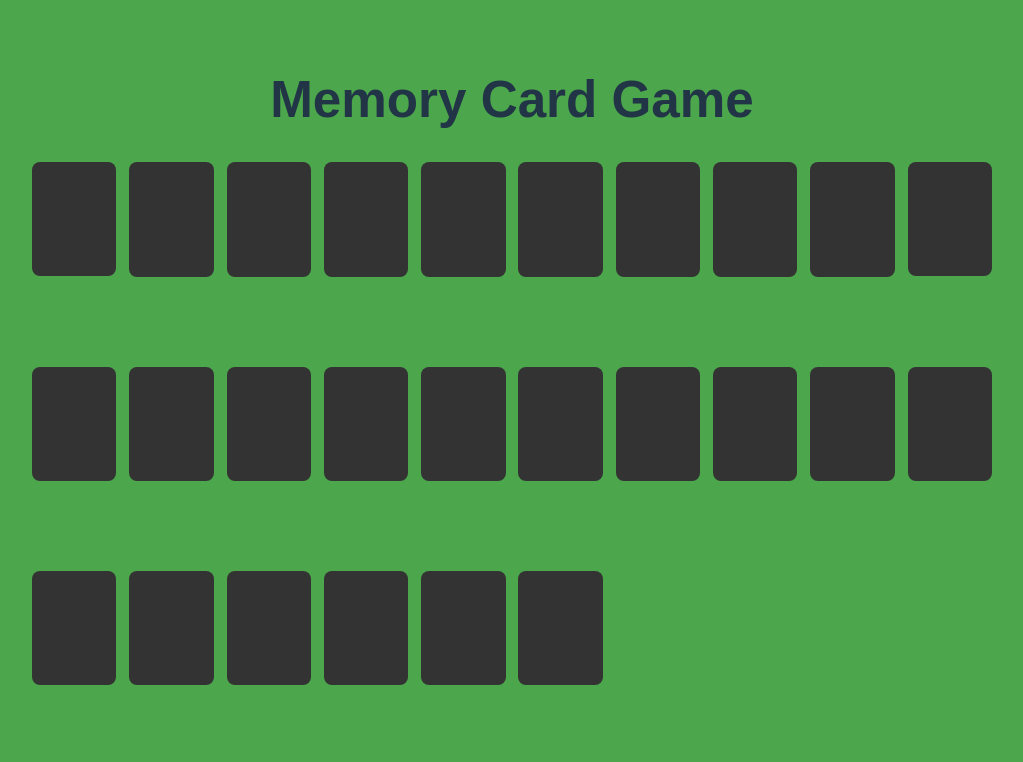
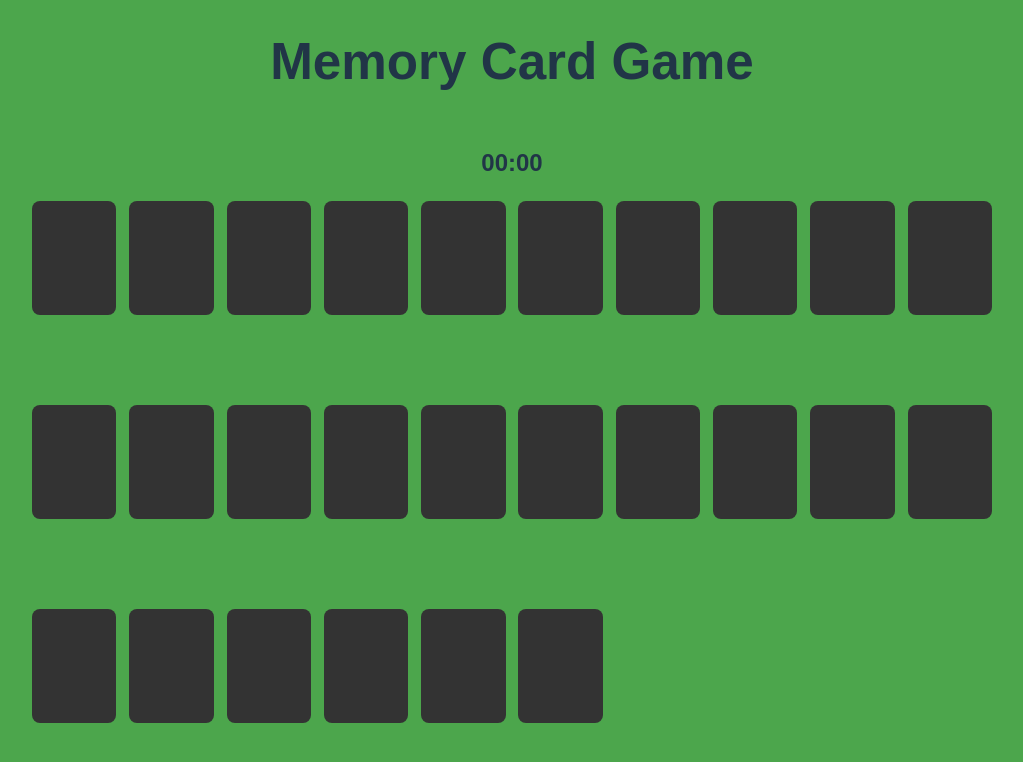
Before and after one commit to ryancameron555/MemoryGame, a React (Vite) app: page / in a window 1280 px wide. Shown: the top 762 px of the page, without its empty margins (128-1151 px from the left). Built offline with nearby package versions, Linux system fonts and the light colour scheme.

Commit message:
Added a timer

```diff
--- a/src/App.jsx
+++ b/src/App.jsx
@@ -3,6 +3,7 @@
 import React, { useEffect, useState } from 'react';
 import { generateShuffledDeck } from './data/card';
 import Board from './components/Board';
+import Timer from './components/Timer';
 import './styles/App.css';
 
 function App() {
@@ -10,14 +11,25 @@ function App() {
   const [flippedCards, setFlippedCards] = useState([]);
   const [matchedCards, setMatchedCards] = useState([]);
   const [disabled, setDisabled] = useState(false);
+  const [isTimerRunning, setIsTimerRunning] = useState(false);
 
   useEffect(() => {
     setCards(generateShuffledDeck());
   }, []);
 
+  useEffect(() => {
+    if (matchedCards.length === cards.length / 2 && matchedCards.length > 0) {
+      setIsTimerRunning(false);
+    }
+  }, [matchedCards, cards]);
+
   const handleCardClick = (card) => {
     if (flippedCards.length === 2 || flippedCards.includes(card.id) || disabled)
       return;
+
+    if (!isTimerRunning) {
+      setIsTimerRunning(true);
+    }
 
     const newFlips = [...flippedCards, card.id];
     setFlippedCards(newFlips);
@@ -43,6 +55,7 @@ function App() {
   return (
     <div className="App">
       <h1>Memory Card Game</h1>
+      <Timer isRunning={isTimerRunning} />
       <Board
         cards={cards}
         handleCardClick={handleCardClick}
--- a/src/components/Timer.jsx
+++ b/src/components/Timer.jsx
@@ -13,13 +13,15 @@ export default function Timer({ isRunning, onStop }) {
       timer = setInterval(() => {
         setTime((prev) => prev + 1);
       }, 1000);
-    } else if (!isRunning && time !== 0) {
-      clearInterval(timer);
-      if (onStop) onStop(time);
     }
+    return () => clearInterval(timer);
+  }, [isRunning]);
 
-    return () => clearInterval(timer);
-  }, [isRunning, onStop, time]);
+  useEffect(() => {
+    if (!isRunning && time !== 0 && onStop) {
+      onStop(time);
+    }
+  }, [isRunning, time, onStop]);
 
   const formatTime = (time) => {
     const minutes = Math.floor(time / 60)
```
